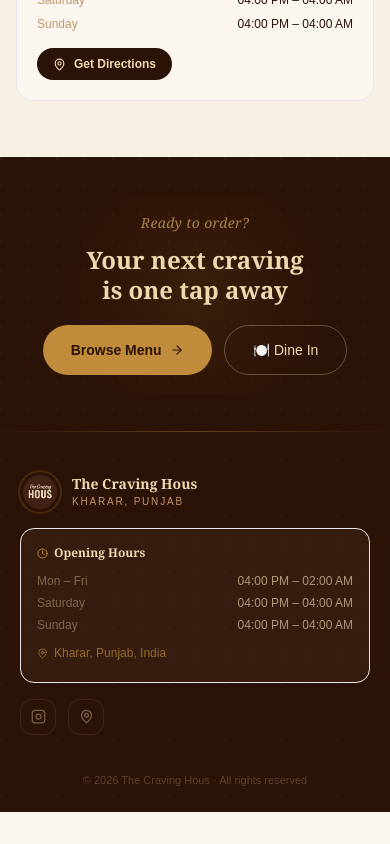
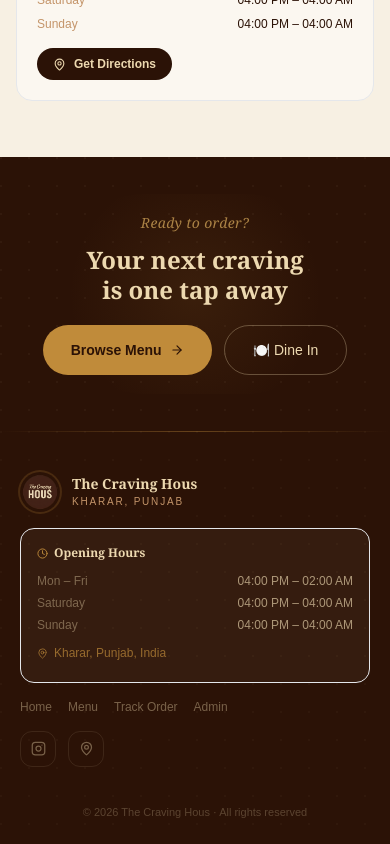
Before and after one commit to hitanshidahiya/the-craving-hous, a React (Vite) app in the folder frontend/: page / in a window 390 px wide. Shown: the part 5845-6689 px from the top of the page. Before the commit the page ends 6657 px from the top, so only its background shows below. Built offline with nearby package versions, Linux system fonts and the light colour scheme.

Commit message:
Added admin link to mobile view

```diff
--- a/frontend/src/components/layout/Footer.jsx
+++ b/frontend/src/components/layout/Footer.jsx
@@ -43,6 +43,12 @@
               className="inline-flex items-center gap-1.5 mt-3 text-ch-gold/70 text-xs font-medium">
               <MapPin size={11} /> {cafeInfo.address}
             </a>
+          </div>
+          {/* Quick links */}
+          <div className="flex gap-4 mb-4">
+            {[['Home', '/'], ['Menu', '/menu'], ['Track Order', '/track'], ['Admin', '/admin']].map(([label, to]) => (
+              <Link key={label} to={to} className="text-ch-cream/40 text-xs hover:text-ch-cream transition-colors duration-200">{label}</Link>
+            ))}
           </div>
 
           {/* Social icons */}
```
